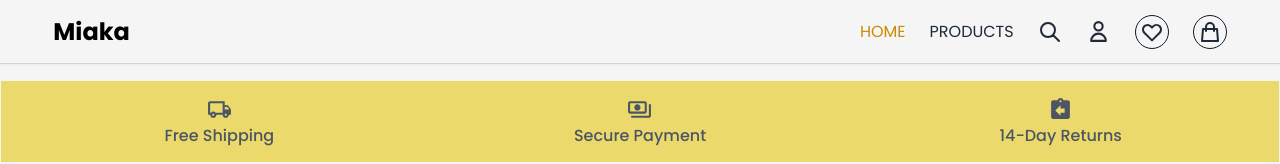
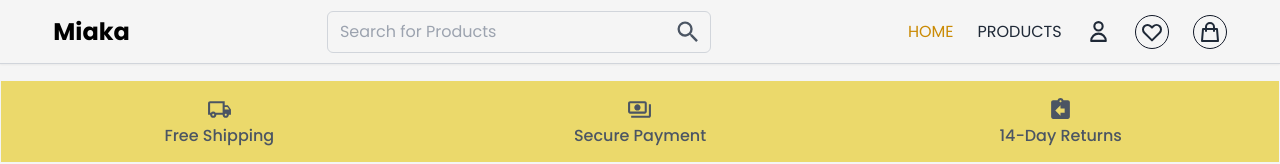
Before and after one commit to Avin008/miaka-ecommerce-app, a Next.js app: page / in a window 1280 px wide. Shown: the top 164 px of the page. Built offline with nearby package versions, Linux system fonts and the light colour scheme; no server answers; the database is empty.

Commit message:
added searchbar

```diff
--- a/components/Navbar.tsx
+++ b/components/Navbar.tsx
@@ -1,6 +1,7 @@
 import Link from "next/link";
 import { useRouter } from "next/router";
 import { Cart, Search, User, Wishlist } from "../components";
+import SearchBar from "./SearchBar";
 
 const Navbar = (): React.ReactElement => {
   const router = useRouter();
@@ -13,6 +14,8 @@ const Navbar = (): React.ReactElement => {
             <small className="cursor-pointer text-2xl font-bold">Miaka</small>
           </span>
         </Link>
+
+        <SearchBar />
 
         <ul
           className={`sm: fixed bottom-0 flex items-center gap-6 border-2 border-black text-gray-800 sm:right-0 sm:left-0 sm:z-20 sm:justify-evenly sm:border-t sm:border-gray-300 sm:bg-[#F5F5F5]  sm:p-3 sm:shadow-sm md:static md:h-full md:border-none md:shadow-none lg:p-0`}
@@ -35,9 +38,9 @@ const Navbar = (): React.ReactElement => {
               <a>PRODUCTS</a>
             </Link>
           </li>
-          <li className="flex cursor-pointer items-center justify-center hover:text-yellow-800">
+          {/* <li className="flex cursor-pointer items-center justify-center hover:text-yellow-800">
             <Search />
-          </li>
+          </li> */}
           <li
             className={`flex cursor-pointer items-center justify-center hover:text-yellow-800 ${
               router.pathname === "/login" && "text-yellow-600"
```
